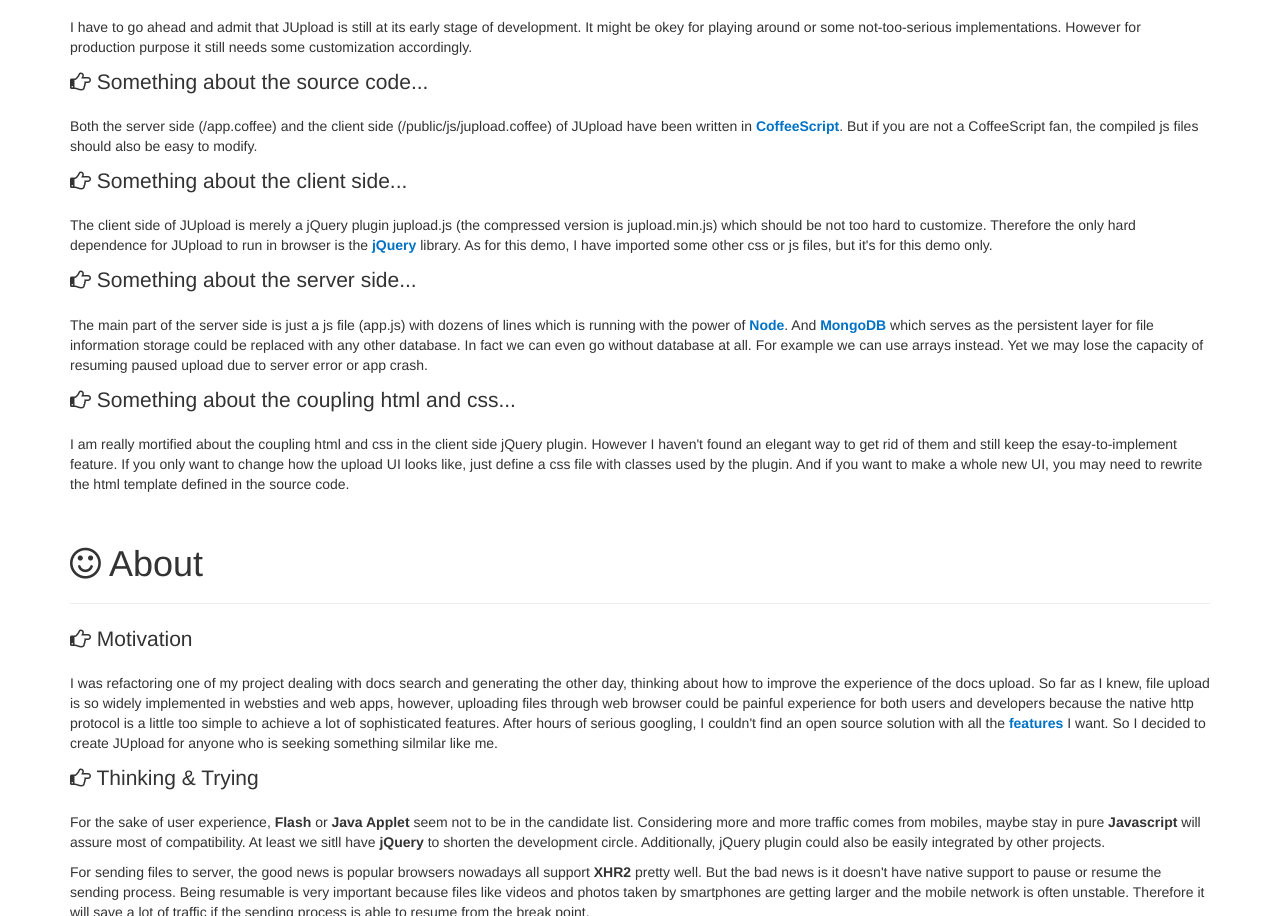
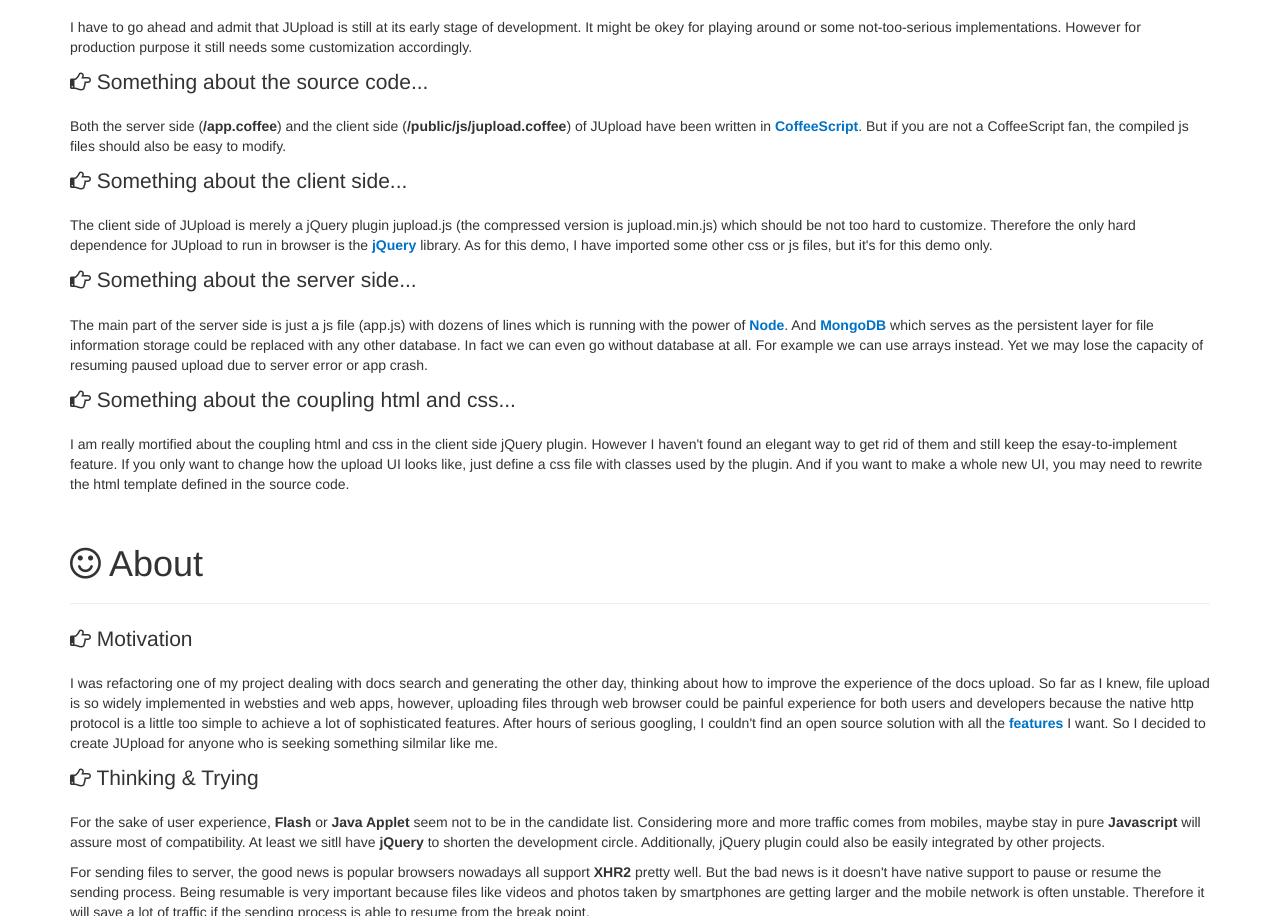
Before and after one commit to jerryzou/JUpload, a website: page public/index.html in a window 1280 px wide. Shown: the part 5030-5946 px from the top of the page. Drawn offline with Linux system fonts and the light colour scheme.

Commit message:
add source location

```diff
--- a/public/index.html
+++ b/public/index.html
@@ -391,7 +391,7 @@
           <p class="lead"><i class="fa fa-hand-o-right"></i> Something to confess...</p>
           <p>I have to go ahead and admit that JUpload is still at its early stage of development. It might be okey for playing around or some not-too-serious implementations. However for production purpose it still needs some customization accordingly.</p>
           <p class="lead"><i class="fa fa-hand-o-right"></i> Something about the source code...</p>
-          <p>Both the server side (/app.coffee) and the client side (/public/js/jupload.coffee) of JUpload have been written in <b><a href="http://coffeescript.org/">CoffeeScript</a></b>. But if you are not a CoffeeScript fan, the compiled js files should also be easy to modify.</p>
+          <p>Both the server side (<b>/app.coffee</b>) and the client side (<b>/public/js/jupload.coffee</b>) of JUpload have been written in <b><a href="http://coffeescript.org/">CoffeeScript</a></b>. But if you are not a CoffeeScript fan, the compiled js files should also be easy to modify.</p>
           <p class="lead"><i class="fa fa-hand-o-right"></i> Something about the client side...</p>
           <p>The client side of JUpload is merely a jQuery plugin jupload.js (the compressed version is jupload.min.js) which should be not too hard to customize. Therefore the only hard dependence for JUpload to run in browser is the <b><a href="http://jquery.com/">jQuery</a></b> library. As for this demo, I have imported some other css or js files, but it's for this demo only.</p>
           <p class="lead"><i class="fa fa-hand-o-right"></i> Something about the server side...</p>
```
Also changed, not shown: readme.md.
